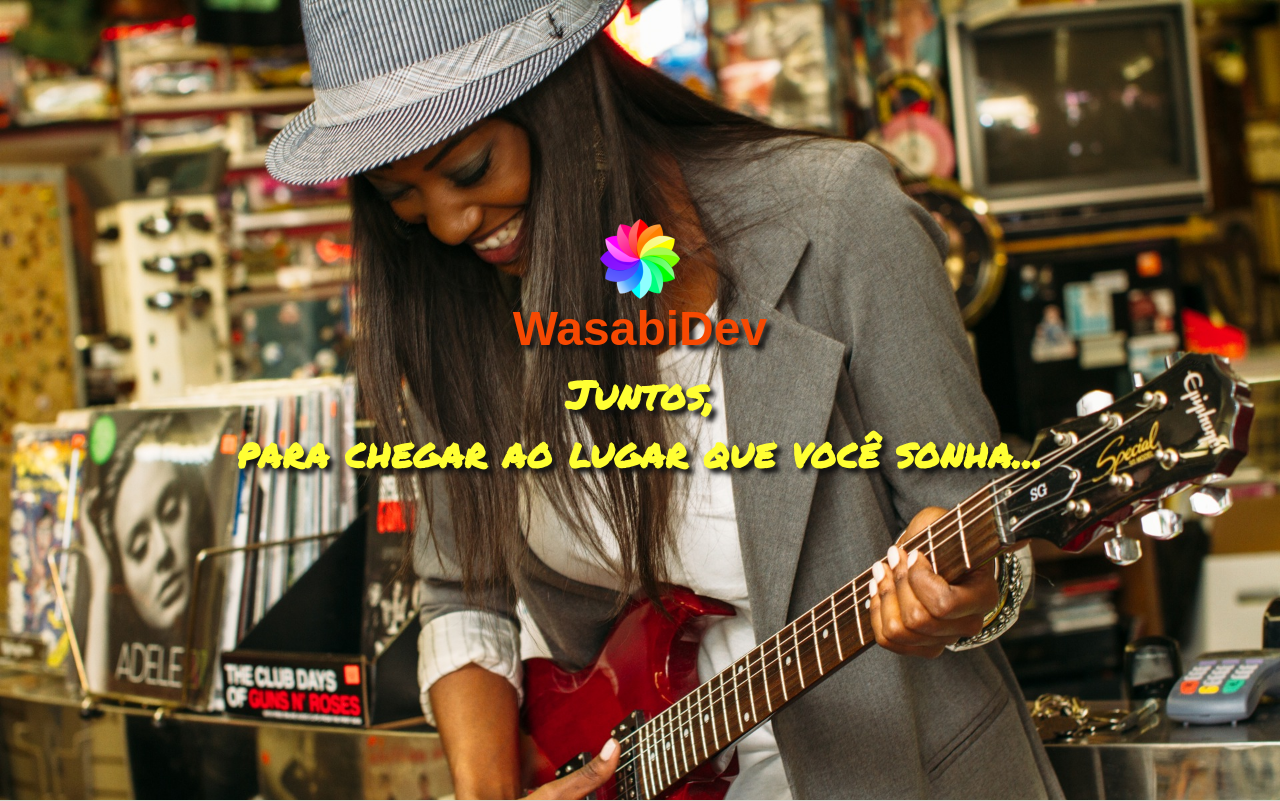
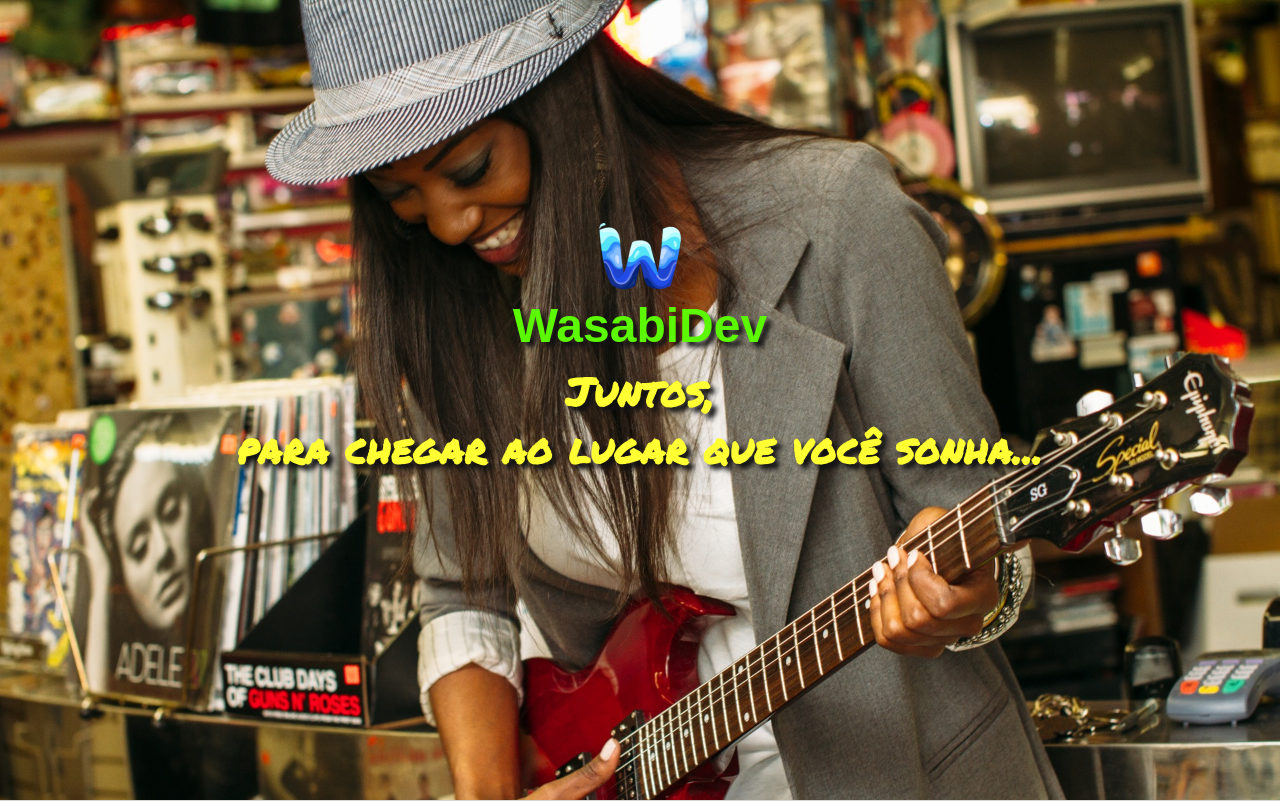
Before and after one commit to wasabidev-br/wasabidev-br-01, a PHP site: page / in a window 1280 px wide. Shown: the top 801 px of the page. Run offline with PHP 8.4, Linux system fonts and the light colour scheme; some libraries are stand-ins or nearby versions; some web fonts are replaced.

Commit message:
cambio favicon y logo

```diff
--- a/css/style.css
+++ b/css/style.css
@@ -193,7 +193,7 @@
 #intro .intro-body .brand-heading {
     font-family: 'Baloo Thambi', sans-serif;
     font-size: 48px;
-	color: #f74902;
+	color: #5cf702;
     text-shadow: 5px 5px 5px #111;
     text-transform: none;
 }
--- a/index.html
+++ b/index.html
@@ -22,7 +22,7 @@
 
 <!-- Stylesheet
     ================================================== -->
-<link rel="icon" href="img/nuevo_logo.ico" />
+<link rel="icon" href="img/2625logo_WASABI_br.ico" />
 <link rel="stylesheet" type="text/css"  href="css/style.css">
 <link rel="stylesheet" type="text/css" href="css/prettyPhoto.css">
 <link href='http://fonts.googleapis.com/css?family=Open+Sans:400,700,800,600,300' rel='stylesheet' type='text/css'>
@@ -54,19 +54,19 @@
   <div class="container">
     <div class="navbar-header">
       <button type="button" class="navbar-toggle" data-toggle="collapse" data-target=".navbar-main-collapse"> <i class="fa fa-bars"></i> </button>
-      <a class="navbar-brand page-scroll" href="#page-top"> <img src="img/logo.png"></img></a> </div>
+      <a class="navbar-brand page-scroll" href="#page-top"> <img src="img/logo_WASABI_br-02.png"></img></a> </div>
 
     <!-- Collect the nav links, forms, and other content for toggling -->
     <div class="collapse navbar-collapse navbar-right navbar-main-collapse">
       <ul class="nav navbar-nav">
         <!-- Hidden li included to remove active class from about link when scrolled up past about section -->
         <li class="hidden"> <a href="#page-top"></a> </li>
-        <li> <a class="page-scroll" href="#about">Quiénes somos</a> </li>
-        <li> <a class="page-scroll" href="#services">Servicios</a> </li>
+        <li> <a class="page-scroll" href="#about">Quem somos</a> </li>
+        <li> <a class="page-scroll" href="#services">Serviços</a> </li>
         <!-- <li> <a class="page-scroll" href="#works">Portfolio</a> </li> -->
         <!-- <li> <a class="page-scroll" href="#team">Team</a> </li> -->
         <!-- <li> <a class="page-scroll" href="#testimonials">Testimonials</a> </li> -->
-        <li> <a class="page-scroll" href="#contact">Contacto</a> </li>
+        <li> <a class="page-scroll" href="#contact">Contato</a> </li>
       </ul>
     </div>
     <!-- /.navbar-collapse -->
@@ -80,7 +80,7 @@
     <div class="container">
       <div class="row">
         <div class="col-md-10 col-md-offset-1">
-          <img src="img/logo.png"/>
+          <img src="img/logo_WASABI_br-02.png"/>
           <br><br>
           <h2><span class="brand-heading">WasabiDev</span></h2>
           <br>
```
Also changed, not shown: img/2625logo_WASABI_br.ico (added), img/favicon-32x32.png (added), img/favicon.ico (added), img/logo_WASABI_br-02.png (added), img/logo_WASABI_br.png (added), 2 other files.
